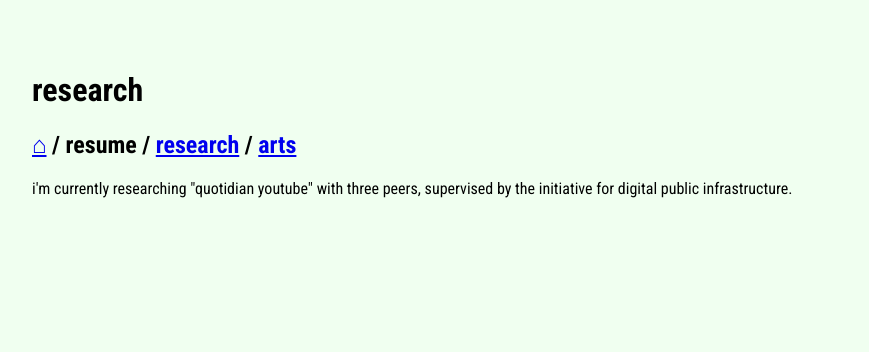
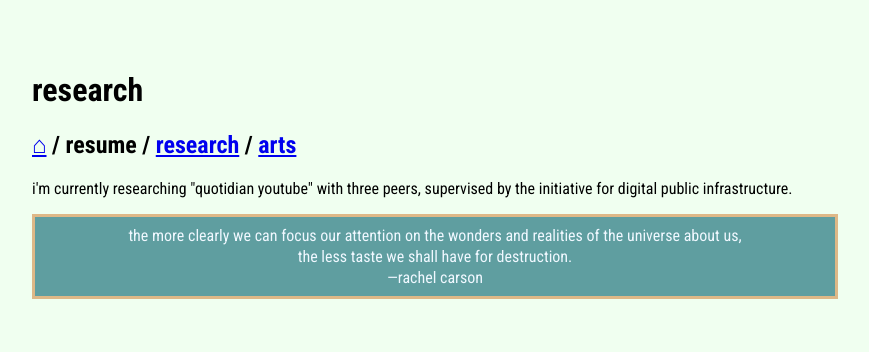
Before and after one commit to lncvyz/lncvyz.github.io, a plain HTML site: page research.html in a window 1280 px wide. Shown: the whole page, without its empty margins (208-1077 px from the left). Drawn offline with Linux system fonts and the light colour scheme.

Commit message:
fix footer

```diff
--- a/research.html
+++ b/research.html
@@ -15,4 +15,11 @@
 	<p>i'm currently researching "quotidian youtube" with three peers, supervised by the initiative for digital public infrastructure.</p>
 
   </body>
+
+  <div class = "footer">
+	<p>the more clearly we can focus our attention on the wonders and realities of the universe about us,</p>
+	<p>the less taste we shall have for destruction.</p>
+	<p>—rachel carson</p>
+</div>
+
 </html>
--- a/style.css
+++ b/style.css
@@ -20,4 +20,5 @@ body {
     text-align: center;
     line-height:5px;
     max-width:1000px;
+    font-family: "Roboto Condensed", sans-serif;
 }
```
Also changed, not shown: arts.html (+6 -0 lines).
